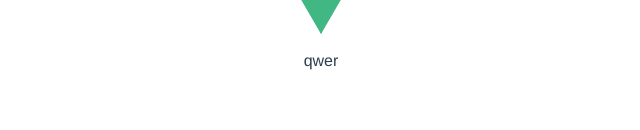
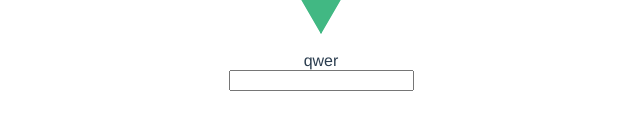
Before and after one commit to itsems/Vue-Test-Utils-testing-tut, a Vue app: page / in a window 1280 px wide. Shown: the part 212-342 px from the top of the page, without its empty margins (319-959 px from the left). Built offline with nearby package versions, Linux system fonts and the light colour scheme.

Commit message:
Triggering Events

```diff
--- a/src/components/TodoApp.vue
+++ b/src/components/TodoApp.vue
@@ -3,6 +3,10 @@
     <div v-for="todo in todos" :key="todo.id" data-test="todo">
       {{ todo.text }}
     </div>
+
+    <form data-test="form" @submit.prevent="createTodo">
+      <input data-test="new-todo" v-model="newTodo" />
+    </form>
   </div>
 </template>
 
@@ -11,6 +15,7 @@ export default {
   name: 'TodoApp',
   data(){
     return {
+      newTodo: '',
       todos: [
         {
           id: 1,
@@ -19,6 +24,16 @@ export default {
         }
       ]
     }
+  },
+  methods: {
+    createTodo() {
+      this.todos.push({
+        id: new Date().getTime(),
+        text: this.newTodo,
+        complted: false
+      })
+      this.newTodo = ''
+    }
   }
 }
 </script>
```
Also changed, not shown: 1 other file (tests, documents, lock files or other folders).
